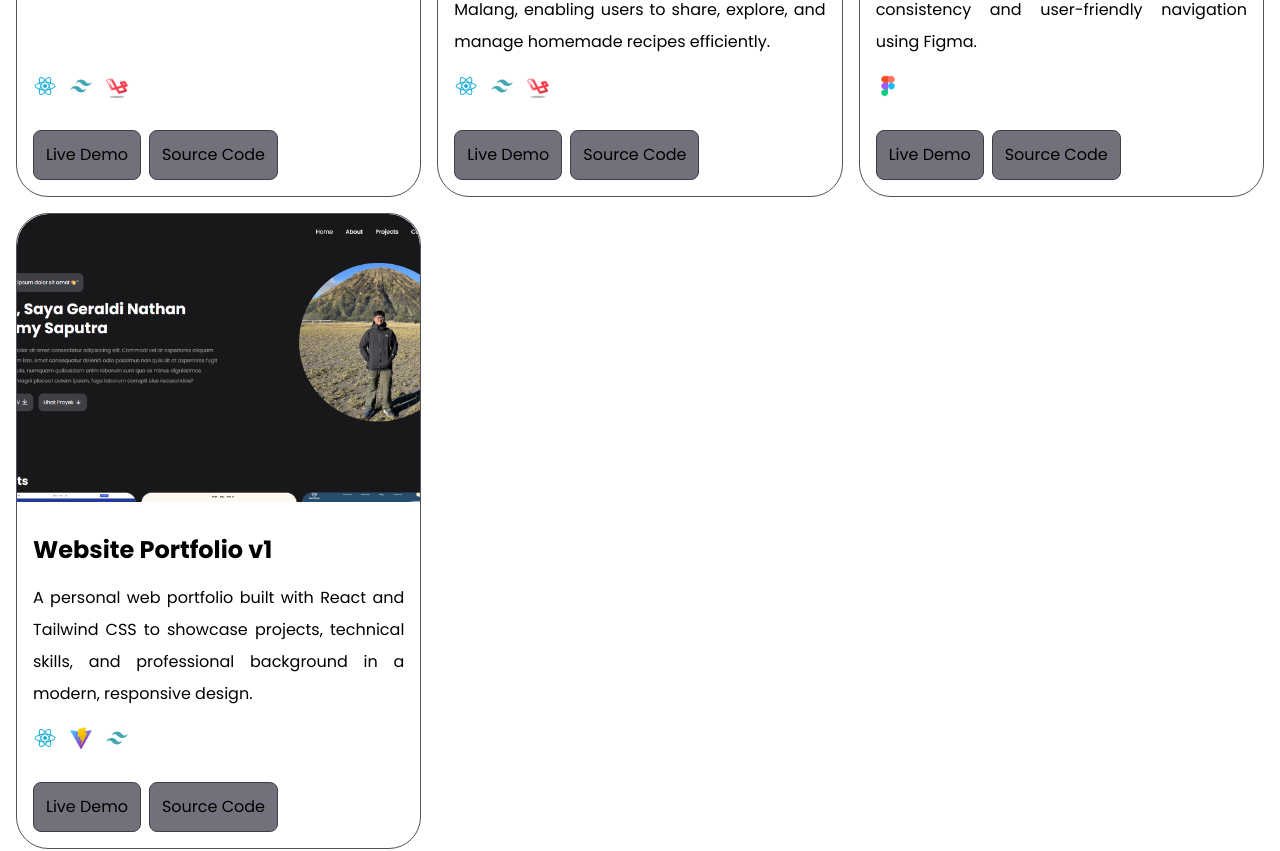
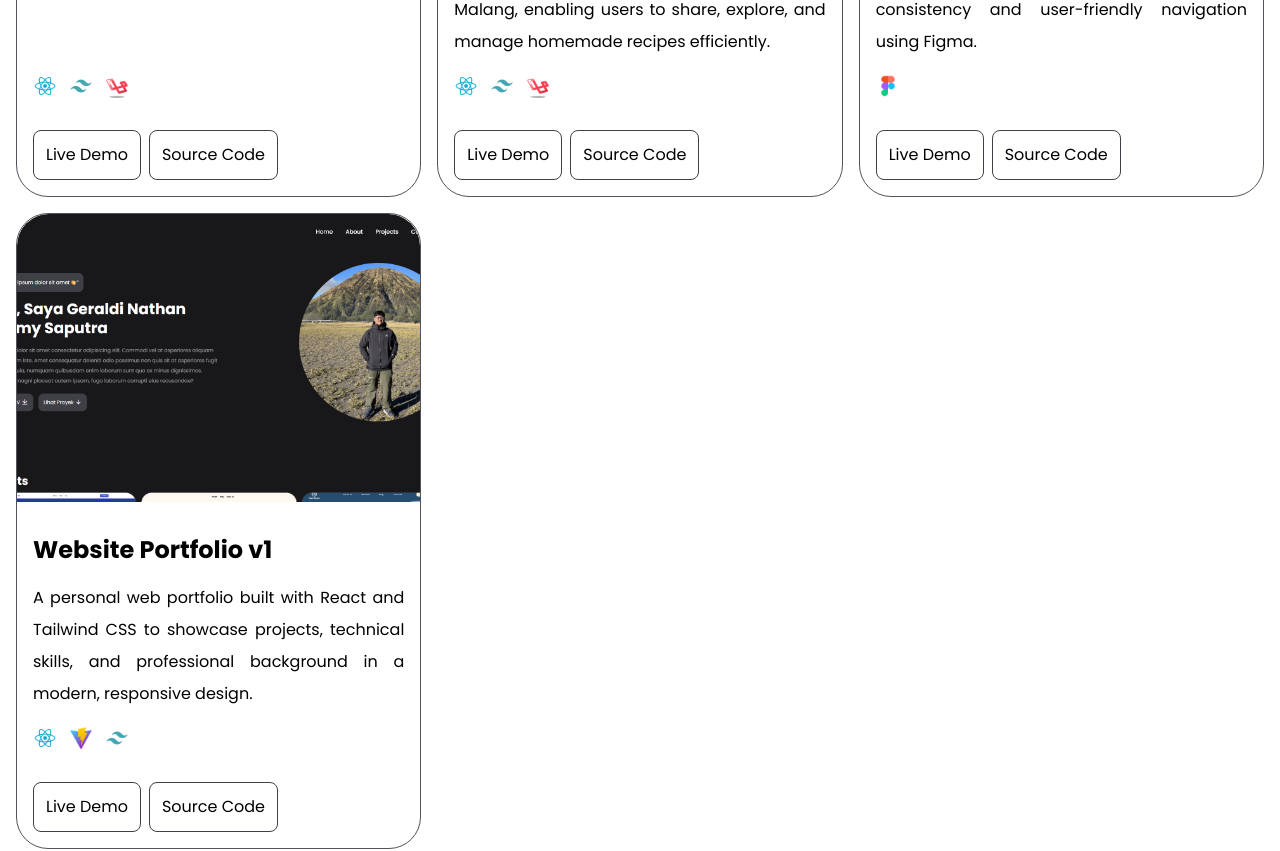
Before and after one commit to GeraldiNathan/PortofolioV1, a React (Vite) app: page / in a window 1280 px wide. Shown: the part 1420-2271 px from the top of the page. Built offline with nearby package versions, Linux system fonts and the light colour scheme.

Commit message:
fix(Card): fix style in button card for light and dark mode

```diff
--- a/src/App.jsx
+++ b/src/App.jsx
@@ -107,14 +107,14 @@ function App() {
                       setShowModal(true);
                     }}
                     href="#"
-                    className="bg-zinc-500 p-3 rounded-lg block border border-zinc-700 hover:bg-zinc-600"
+                    className="dark:bg-zinc-800 dark:text-white text-black p-3 rounded-lg block border border-zinc-700 hover:bg-zinc-700 hover:text-white"
                   >
                     Live Demo
                   </a>
                   <a
                     href={project.src}
                     target="_blank"
-                    className="bg-zinc-500 p-3 rounded-lg block border border-zinc-700 hover:bg-zinc-600"
+                    className="dark:bg-zinc-800 dark:text-white text-black p-3 rounded-lg block border border-zinc-700 hover:bg-zinc-700 hover:text-white"
                   >
                     Source Code
                   </a>
```
